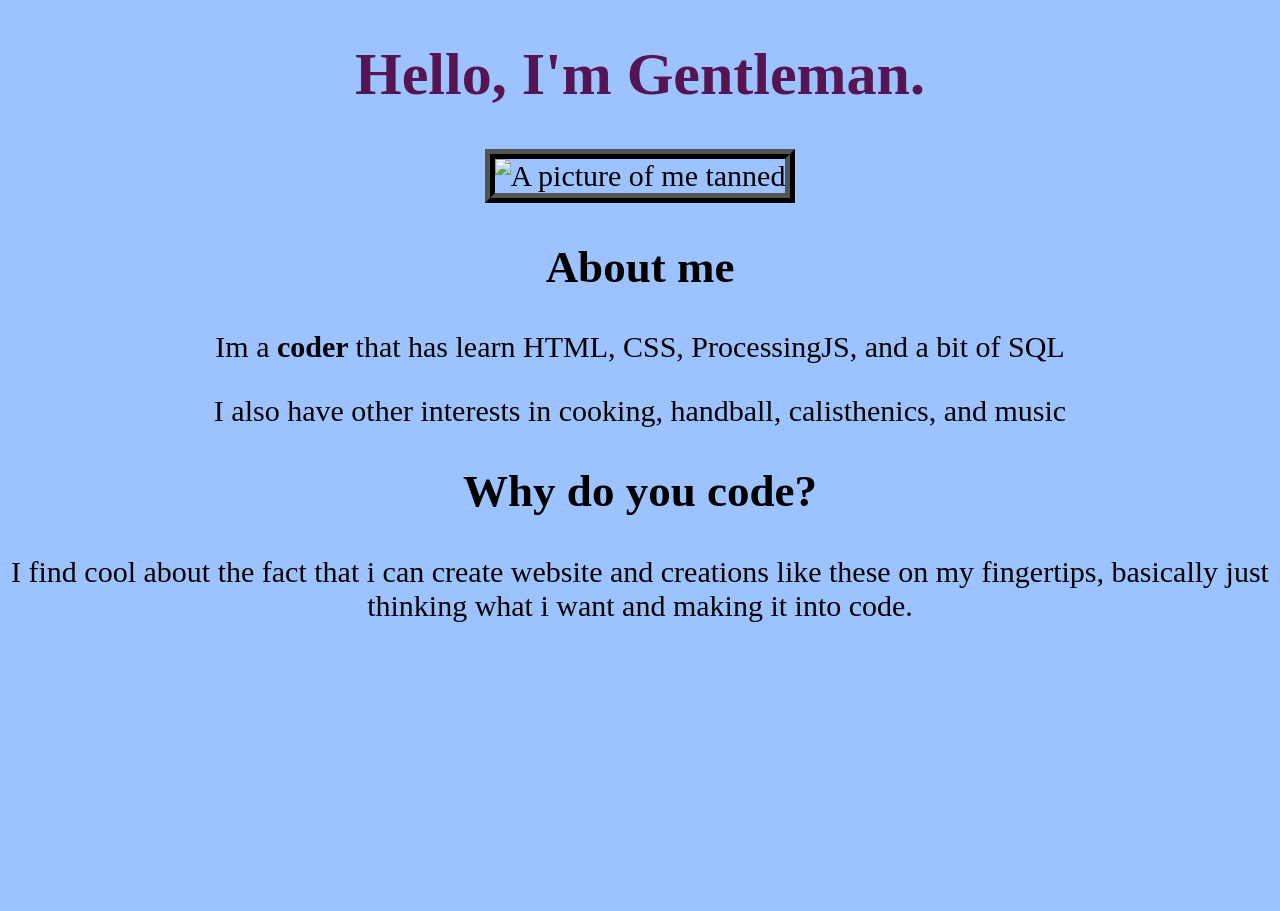
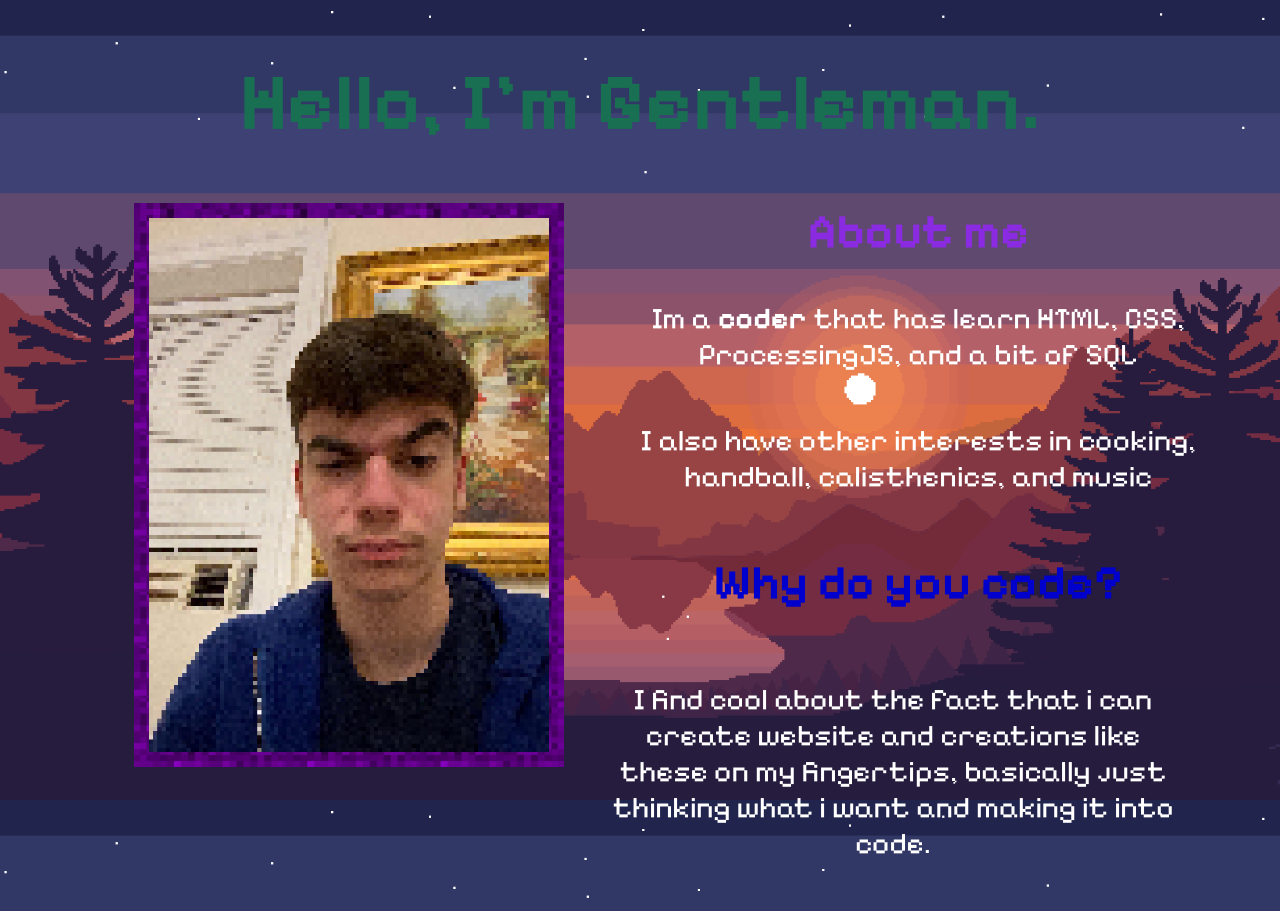
Before and after one commit to Gentleman4/FirstTime.com, a plain HTML site: page index.html in a window 1280 px wide. Before the commit the page ends 800 px from the top, so only its background shows below. Drawn offline with nearby package versions, Linux system fonts and the light colour scheme.

Commit message:
Update index.html

```diff
--- a/index.html
+++ b/index.html
@@ -2,39 +2,95 @@
 <html lang = "en">
     <head>
         <meta charset="utf-8">
-        <title>New webpage</title>
+        <title>This Is Me</title>
+        <link rel="preconnect" href="https://fonts.googleapis.com">
+<link rel="preconnect" href="https://fonts.gstatic.com" crossorigin>
+<link href="https://fonts.googleapis.com/css2?family=Pixelify+Sans:wght@400..700&display=swap" rel="stylesheet">
         <style>
 
             body {
-                background: rgb(156, 194, 255);
+                background-image: url(Background.jpg);
+                background-repeat: no-repeat;
+                background-position: center;
+                background-attachment: fixed;
+                background-size: cover;
                 text-align: center;
-                font-size: 30px;
+                color: rgb(255, 255, 255);
+                font-family: "Pixelify Sans", sans-serif;
+            }
+
+            div p {
+                padding-bottom: 20px;
+            }
+
+            h1 {
+               font-size: 80px;
+            }
+
+            h2 {
+                font-size: 3em
+            }
+
+            p {
+                font-size: 30px
+            }
+
+            #Me {
+                float: left;
+                margin-left: 10%;
+                border: 15px solid transparent;
+                border-image-source: url(border.jpg);
+                border-image-repeat: round;
+                border-image-slice: 30;
+            }
+
+            #about2 {
+                color:blueviolet
+            }
+
+            #why {
+                color:mediumblue
+            }
+
+            #why2 {
+              width: 45%;
+              float: right;
+              margin-right: 7.5%;
+
             }
 
         </style>
     </head>
+
     <body>
 
-    <h1 id = "Gentle"> Hello, I'm Gentleman. </h1>
-    <img src = "Imageofme2.jpg" width = "300" id = "Man" alt = "A picture of me tanned"></img>
-    <h2> About me </h2>
-        <p>  Im a <strong> coder </strong> that has learn HTML, CSS, ProcessingJS, and a bit of SQL</p>
-        <p>  I also have other interests in cooking, handball, calisthenics, and music </p>
-    <h2> Why do you code? </h2>
-        <p> I find cool about the fact that i can create website and creations like these on my fingertips, basically just thinking what i want and making it into code. </p>
+
+   <h1 id = "Gentle"> Hello, I'm Gentleman. </h1>
+
+
+<img src = "PixelMe.jpg" width = "400"  id = "Me" alt = "A Picture of me tanned">
+
+
+    <div id = "about">
+
+    <h2 id = "about2"> About me </h2>
+        <p>  Im a <strong> coder </strong> that has learn HTML, CSS,<br> ProcessingJS, and a bit of SQL</p>
+        <p>  I also have other interests in cooking, <br> handball, calisthenics, and music </p>
+
+            <h2 id = "why"> Why do you code? </h2>
+                <p id = "why2"> I find cool about the fact that i can create website and creations like these on my fingertips, basically just thinking what i want and making it into code. </p>
+    </div>
 
         <script src="https://ajax.googleapis.com/ajax/libs/jquery/2.1.4/jquery.min.js"></script>
 
         <script>
-           $("#Gentle").css("color", "rgb(85, 21, 82)");
-           $("#Man").css("border", "ridge 10px black");
+           $("#Gentle").css("color", "rgb(25, 111, 82)");
 
            $("p").hide();
            $("p").show(3000);
 
-           $("#Man").hide();
-           $("#Man").fadeIn();
-
+           $("#Me").hide();
+           $("#Me").fadeIn(1500);
         </script>
     </body>
 </html>
```
